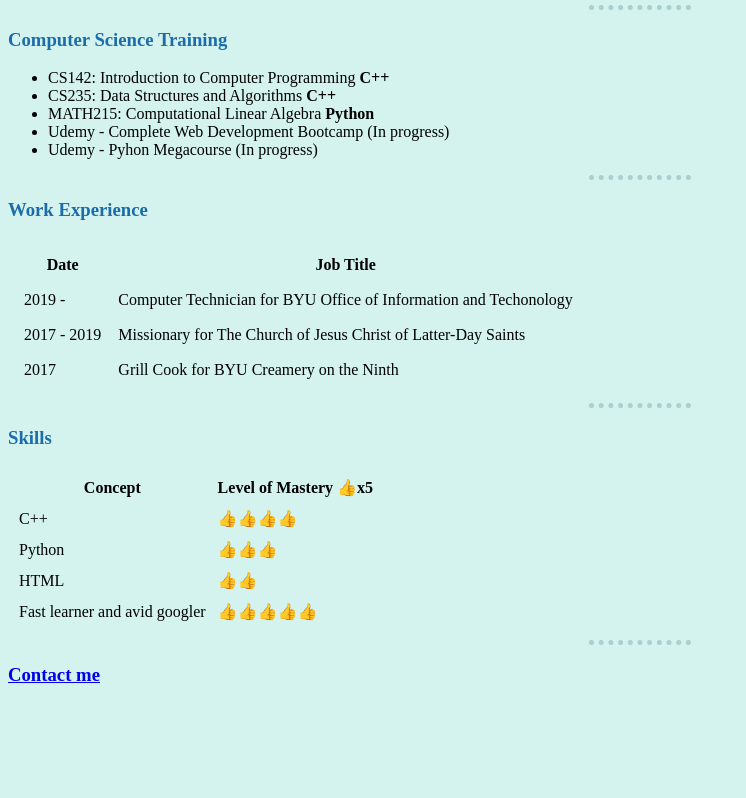
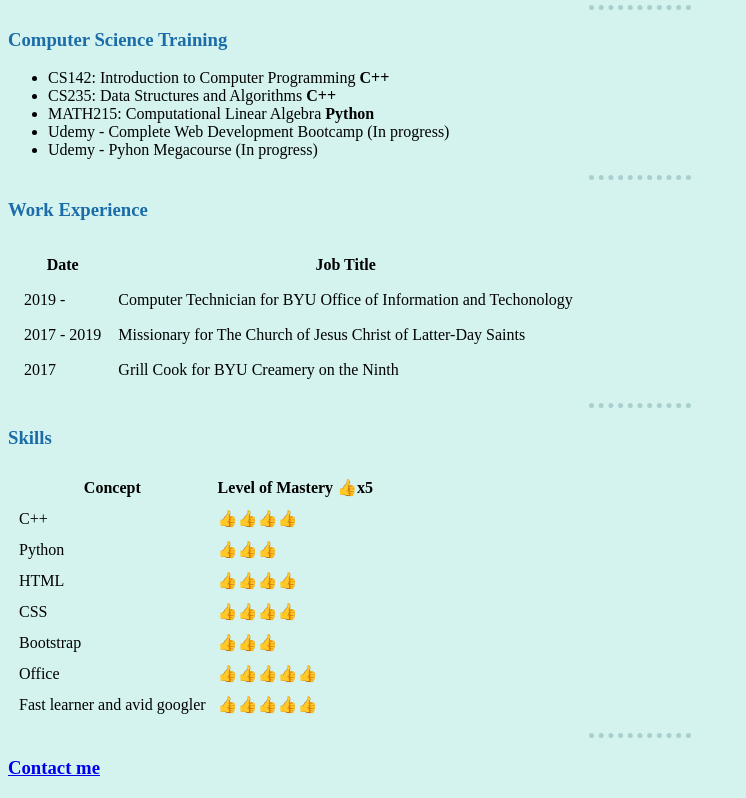
Before and after one commit to bendezuj/HTML-Website, a plain HTML site: page index.html in a window 1280 px wide. Shown: the part 377-1175 px from the top of the page, without its empty margins (0-746 px from the left). Before the commit the page ends 1082 px from the top, so only its background shows below. Drawn offline with Linux system fonts and the light colour scheme.

Commit message:
Add files via upload

```diff
--- a/index.html
+++ b/index.html
@@ -72,7 +72,19 @@
     </tr>
     <tr>
       <td>HTML</td>
-      <td>👍👍</td>
+      <td>👍👍👍👍</td>
+    </tr>
+    <tr>
+      <td>CSS</td>
+      <td>👍👍👍👍</td>
+    </tr>
+    <tr>
+      <td>Bootstrap</td>
+      <td>👍👍👍</td>
+    </tr>
+    <tr>
+      <td>Office</td>
+      <td>👍👍👍👍👍</td>
     </tr>
     <tr>
       <td>Fast learner and avid googler</td>
```
